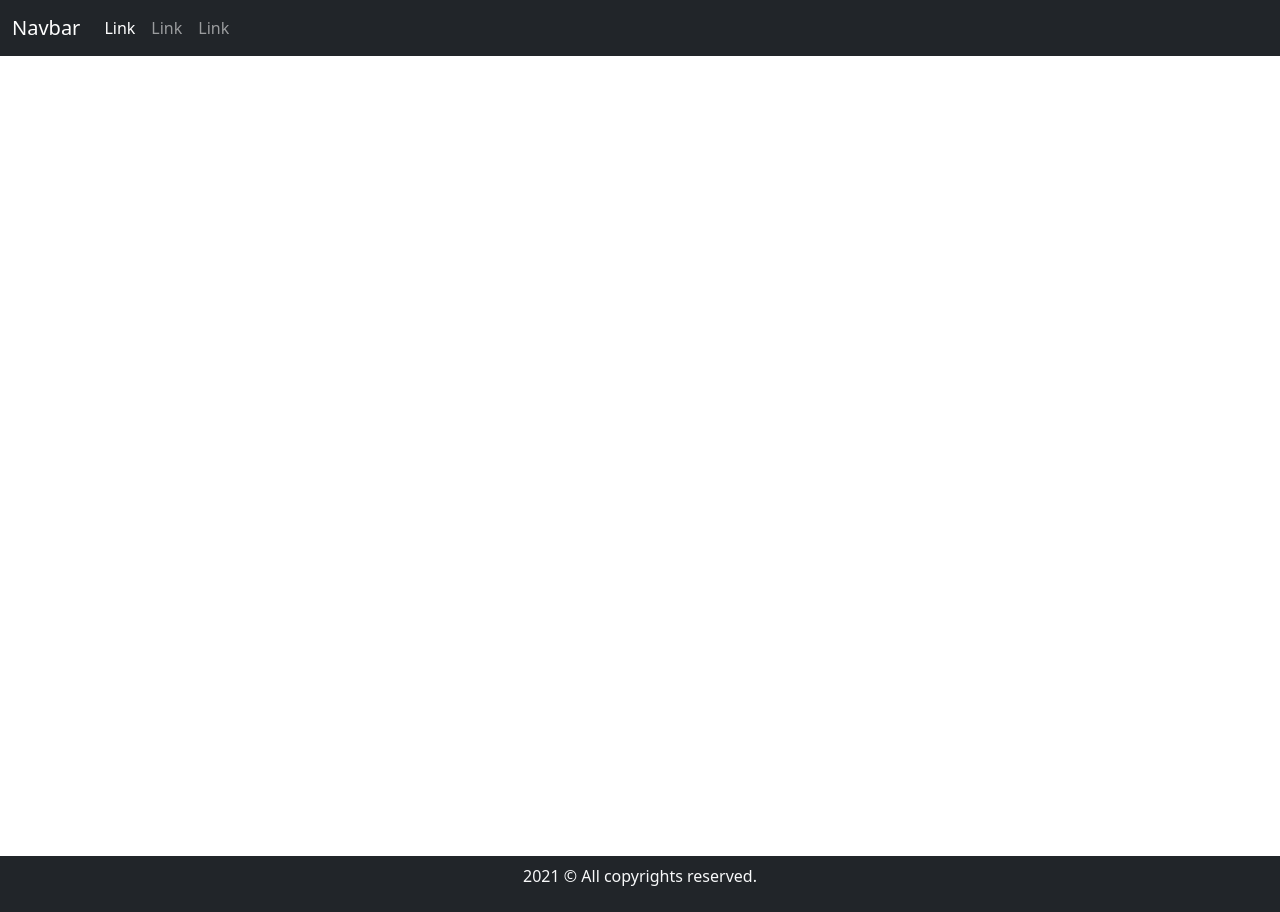
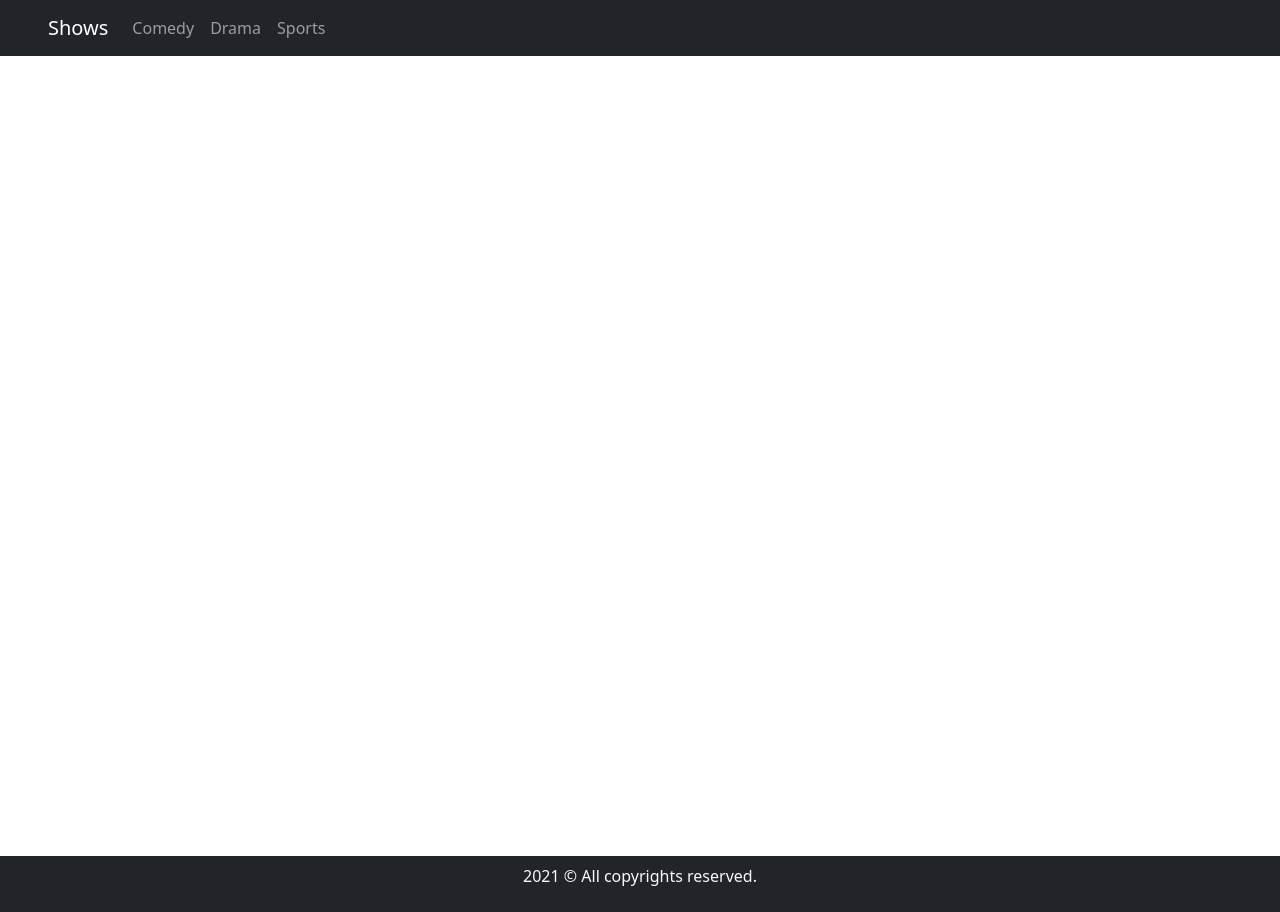
Before and after one commit to iwillteixeira/javascript-capstone, a website: page src/index.html in a window 1280 px wide. Drawn offline with nearby package versions, Linux system fonts and the light colour scheme.

Commit message:
Update Navbar

```diff
--- a/src/index.html
+++ b/src/index.html
@@ -13,8 +13,8 @@
 <body>
   <header>
     <nav class="navbar navbar-expand-lg navbar-dark bg-dark">
-      <div class="container-fluid">
-        <a class="navbar-brand" href="#">Navbar</a>
+      <div class="container-fluid px-5">
+        <a class="navbar-brand">Shows</a>
         <button class="navbar-toggler" type="button" data-bs-toggle="collapse" data-bs-target="#navbarSupportedContent"
           aria-controls="navbarSupportedContent" aria-expanded="false" aria-label="Toggle navigation">
           <span class="navbar-toggler-icon"></span>
@@ -22,13 +22,13 @@
         <div class="collapse navbar-collapse" id="navbarSupportedContent">
           <ul class="navbar-nav me-auto mb-2 mb-lg-0">
             <li class="nav-item">
-              <a class="nav-link active" href="#">Link</a>
+              <a class="nav-link">Comedy</a>
             </li>
             <li class="nav-item">
-              <a class="nav-link" href="#">Link</a>
+              <a class="nav-link">Drama</a>
             </li>
             <li class="nav-item">
-              <a class="nav-link" href="#">Link</a>
+              <a class="nav-link">Sports</a>
             </li>
           </ul>
         </div>
```
